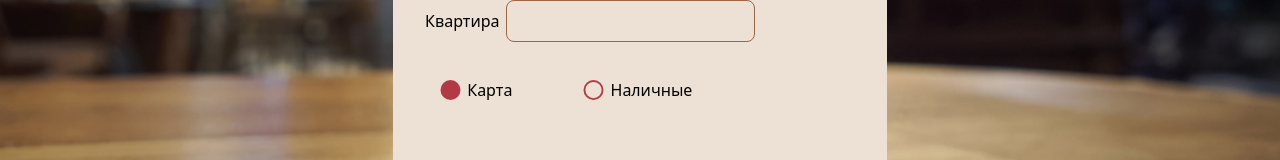
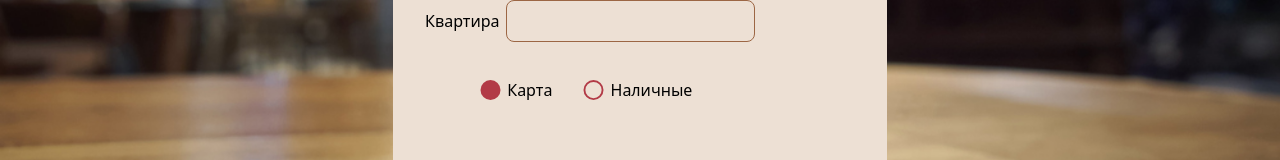
Before and after one commit to svetlana2794/cafever, a Vue app: page /delivery in a window 1280 px wide. Shown: the part 507-667 px from the top of the page. Built offline with nearby package versions, Linux system fonts and the light colour scheme.

Commit message:
Update ьд2

```diff
--- a/src/components/Delivery.vue
+++ b/src/components/Delivery.vue
@@ -56,7 +56,7 @@ router.replace("/acknow")
 
 <br>
 
-<label class="inline-block p-2 my-4">
+<label class="inline-block p-2 my-4 md:ml-10">
 <input type="radio" value="Карта" v-model="pay" class="invisible"/>
 <span v-if="pay!='Карта'">
 <font-awesome-icon icon="fa-regular fa-circle" size="lg" style="color: #b23a46"/>
@@ -67,7 +67,7 @@ router.replace("/acknow")
 Карта
 </label>
 
-<label class="inline-block p-2 my-4 md:ml-10">
+<label class="inline-block p-2 my-4 ">
 <input type="radio" value="Наличные" v-model="pay" class="invisible"/>
 <span v-if="pay!='Наличные'">
 <font-awesome-icon icon="fa-regular fa-circle" size="lg" style="color: #b23a46"/>
```
